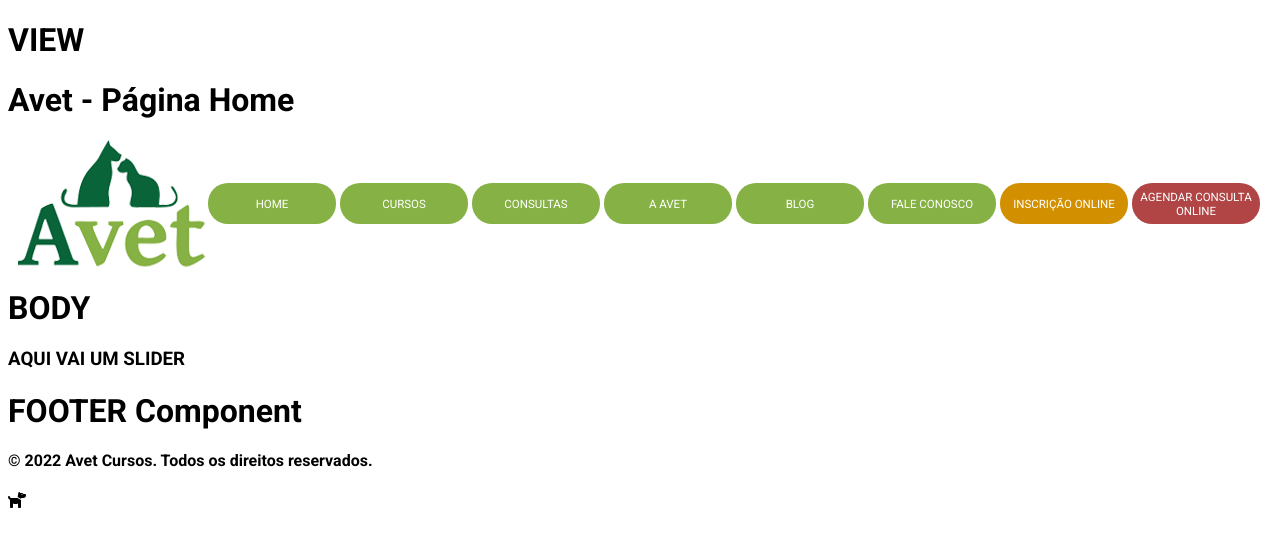
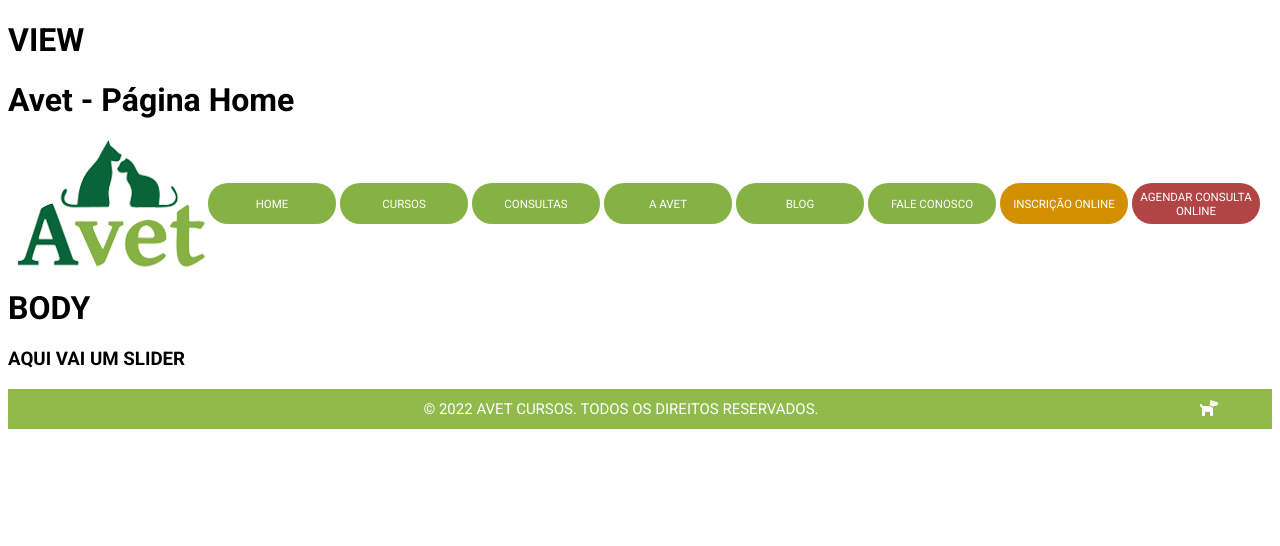
Before and after one commit to marcusviniciusmo/Avet_Cursos_Website, a React (Create React App) app in the folder frontend/: page / in a window 1280 px wide. Shown: the top 546 px of the page. Built offline with nearby package versions, Linux system fonts and the light colour scheme.

Commit message:
Footer component styling

```diff
--- a/frontend/src/components/Footer/index.tsx
+++ b/frontend/src/components/Footer/index.tsx
@@ -1,22 +1,25 @@
-import { GetCurrentYear } from 'utils/Functions';
+import { GetCurrentYear, ToUpperCaseText } from 'utils/Functions';
 import { FontAwesomeIcon } from '@fortawesome/react-fontawesome';
 import { faDog } from '@fortawesome/free-solid-svg-icons';
+import './styles.css';
 
 function Footer() {
   const copyright = '\u00a9';
-
   return (
-    <>
-      <h1>FOOTER Component</h1>
-      <h4>
-        {(`${copyright} ${GetCurrentYear()} Avet Cursos.
-          Todos os direitos reservados.`)}
-      </h4>
+    <footer id='footerContainer'>
+      <span>
+        {
+          ToUpperCaseText(
+            `${copyright} ${GetCurrentYear()} Avet Cursos.
+              Todos os direitos reservados.`
+          )
+        }
+      </span>
 
       <div id='footerIcon'>
         <FontAwesomeIcon icon={faDog} />
       </div>
-    </>
+    </footer>
   );
 };
 
--- /dev/null
+++ b/frontend/src/components/Footer/styles.css
@@ -0,0 +1,20 @@
+footer#footerContainer {
+  background: #90BA4A;
+  color: #FFFFFF;
+  height: 40px;
+  display: flex;
+  flex-direction: row;
+  align-items: center;
+  justify-content: center;
+}
+
+footer#footerContainer span {
+  width: 90%;
+  font-size: 15px;
+  text-align: center;
+}
+
+footer#footerContainer div#footerIcon {
+  padding: 0 10px;
+  cursor: pointer;
+}
```
